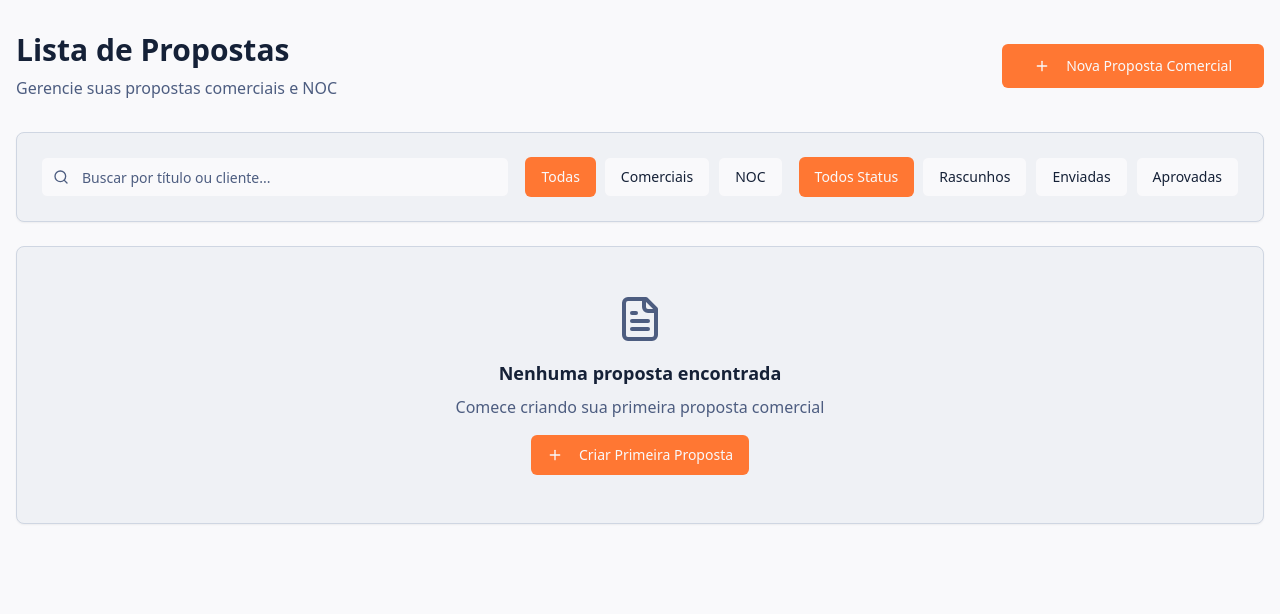
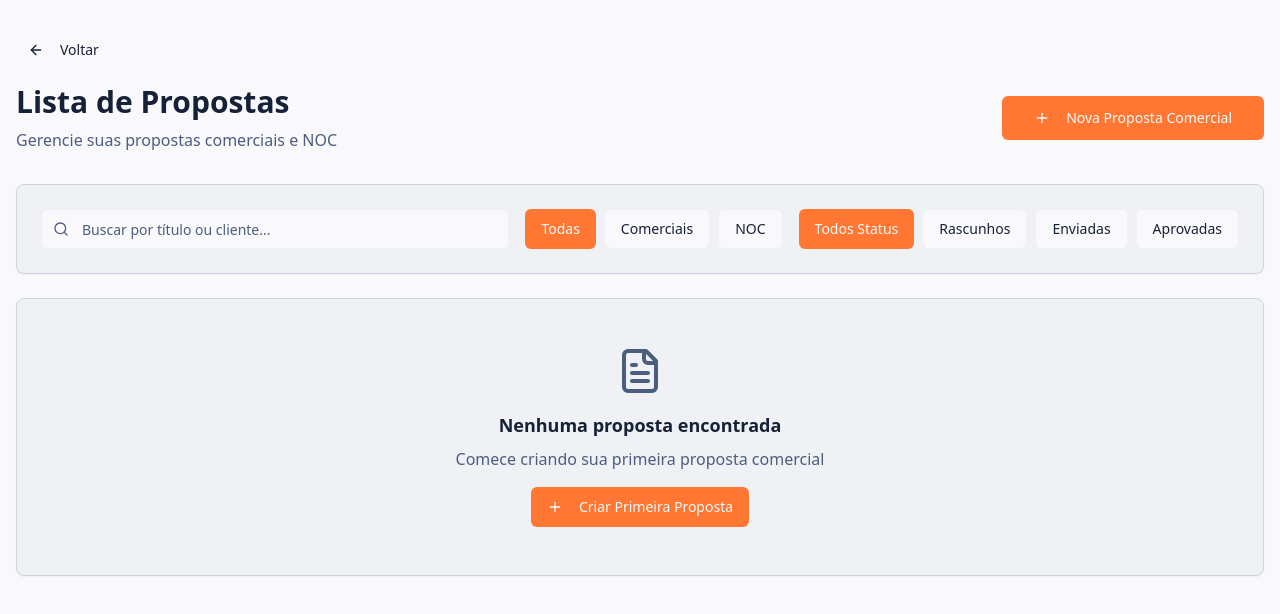
Before and after one commit to Chorst09/SistemaPrevendasFull, a Next.js app: page /propostas in a window 1280 px wide. Shown: the top 614 px of the page. Built offline with nearby package versions, Linux system fonts and the light colour scheme.

Commit message:
feat: adicionar botão voltar na página de lista de propostas
- Adicionado botão 'Voltar' no topo da página
- Corrigido tipo ClientInfo ao criar proposta a partir de NOC
- Melhorada navegação entre páginas

```diff
--- a/src/app/propostas/page.tsx
+++ b/src/app/propostas/page.tsx
@@ -15,7 +15,8 @@ import {
   Copy,
   Download,
   Eye,
-  Search
+  Search,
+  ArrowLeft
 } from 'lucide-react';
 import { Input } from '@/components/ui/input';
 import { Label } from '@/components/ui/label';
@@ -72,10 +73,22 @@ export default function PropostasPage() {
         // Preencher cliente
         newProposal.client = {
           name: nocProposal.client,
-          contact: '',
+          document: '',
           email: '',
           phone: '',
-          address: nocData?.project?.location || ''
+          address: {
+            street: nocData?.project?.location || '',
+            number: '',
+            complement: '',
+            neighborhood: '',
+            city: '',
+            state: '',
+            zipCode: '',
+            country: 'Brasil'
+          },
+          contactPerson: '',
+          contactEmail: '',
+          contactPhone: ''
         };
 
         // Preencher investimento com valores calculados do NOC
@@ -273,7 +286,19 @@ export default function PropostasPage() {
         </div>
       )}
 
-      <div className="flex justify-between items-center mb-8">
+      <div className="mb-8">
+        <div className="flex items-center mb-4">
+          <Button
+            variant="ghost"
+            size="sm"
+            onClick={() => router.push('/')}
+            className="mr-4"
+          >
+            <ArrowLeft className="mr-2 h-4 w-4" />
+            Voltar
+          </Button>
+        </div>
+        <div className="flex justify-between items-center">
           <div>
             <h1 className="text-3xl font-bold">Lista de Propostas</h1>
             <p className="text-muted-foreground mt-2">
@@ -284,6 +309,7 @@ export default function PropostasPage() {
             <Plus className="mr-2 h-5 w-5" />
             Nova Proposta Comercial
           </Button>
+        </div>
       </div>
 
       {/* Filtros */}
```
Lines whose indentation alone changed are shown as unchanged.
